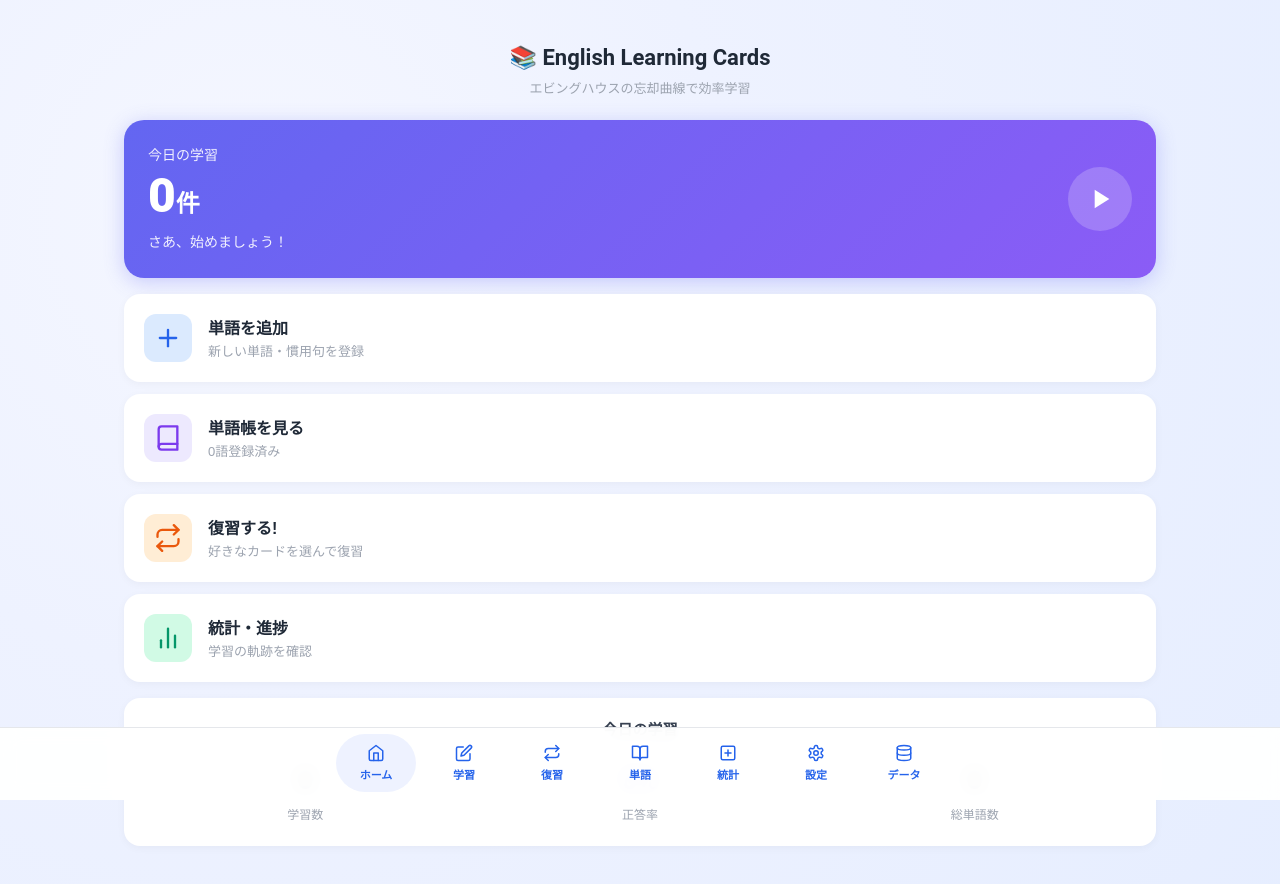
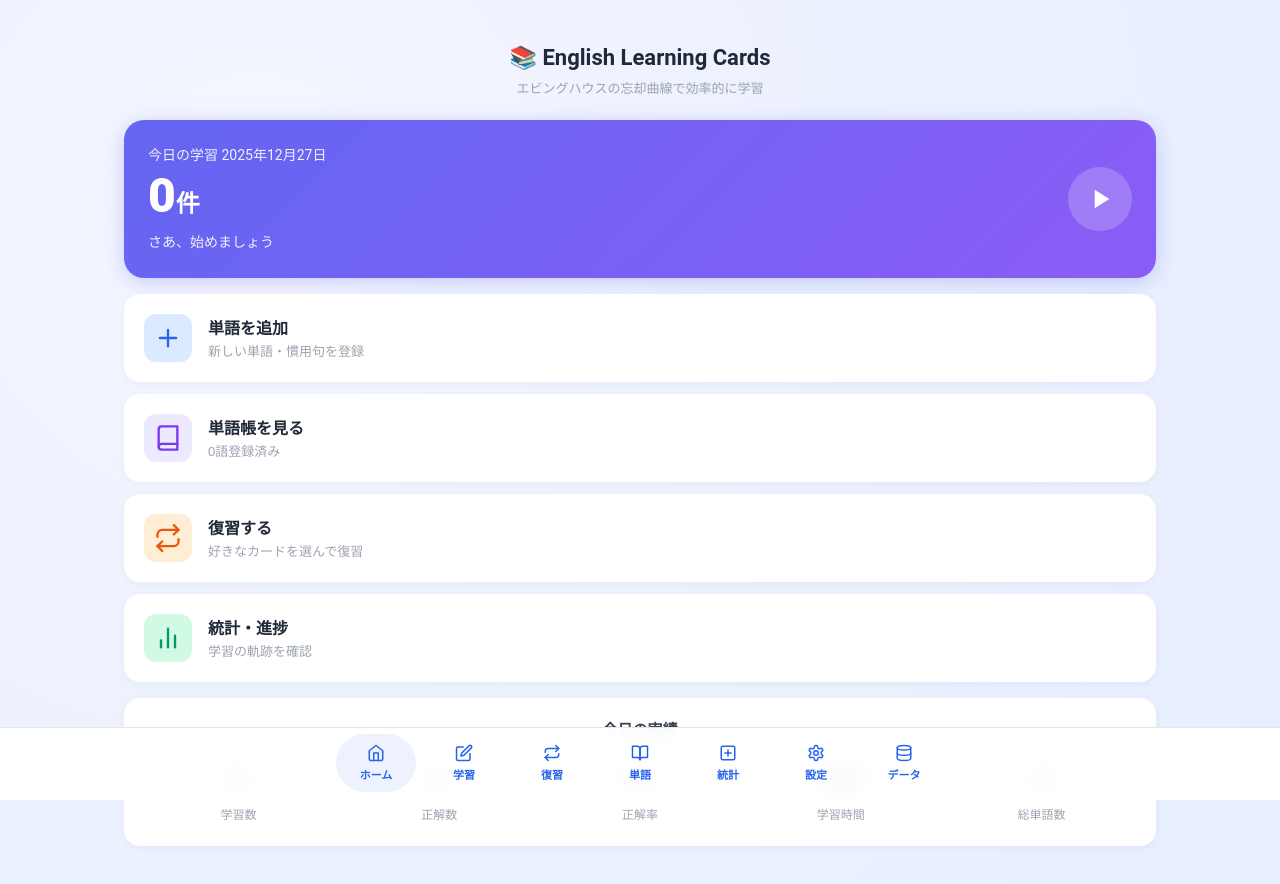
Before and after one commit to kazurytaniy/english-learning-app, a React (Vite) app: page / in a window 1280 px wide. Shown: the top 884 px of the page. Built offline with nearby package versions, Linux system fonts and the light colour scheme.

Commit message:
ホーム画面修正

```diff
--- a/src/App.jsx
+++ b/src/App.jsx
@@ -82,12 +82,6 @@ function App() {
     setPage(PAGES.LEARN);
   };
 
-  const resetTodayLearning = async () => {
-    await repo.clearSession('schedule');
-    setQueue([]);
-    setAnswers([]);
-    setTotalCount(0);
-  };
 
   const handleAnswer = async (item, skill, isCorrect, elapsedMs) => {
     await recordAnswer(repo, item, skill, isCorrect, elapsedMs);
@@ -125,7 +119,6 @@ function App() {
         <LearnModeSelect
           repo={repo}
           onStart={(skills) => startLearn(skills, { forceNew: true })}
-          onReset={resetTodayLearning}
           onBack={() => setPage(PAGES.DASH)}
         />
       );
--- a/src/components/Dashboard.jsx
+++ b/src/components/Dashboard.jsx
@@ -50,10 +50,15 @@ export default function Dashboard({ repo, onStartLearn, onNavigate }) {
     load();
   }, [repo]);
 
-  const todayQueue = queueCount(stats);
+  const todayQueue = stats?.todayQueue || 0;
   const totalItems = stats?.totalItems || 0;
   const todayLearned = stats?.todayLearned || 0;
+  const todayCorrect = stats?.todayCorrect || 0;
   const todayAccuracy = stats?.todayAccuracy || 0;
+  const todayTimeMs = stats?.todayTimeMs || 0;
+  const todayLabel = formatJstLong(new Date());
+  const todayQueueLabel = `${todayQueue}`;
+  const todayTimeLabel = formatDuration(todayTimeMs);
 
   return (
     <div className="dashboard-container">
@@ -209,7 +214,7 @@ export default function Dashboard({ repo, onStartLearn, onNavigate }) {
         }
         .stats-grid {
           display: grid;
-          grid-template-columns: repeat(3, 1fr);
+          grid-template-columns: repeat(auto-fit, minmax(120px, 1fr));
           gap: 12px;
         }
         .stat-item {
@@ -233,17 +238,17 @@ export default function Dashboard({ repo, onStartLearn, onNavigate }) {
       {/* ヘッダー */}
       <div className="header">
         <h1 className="header-title">📚 English Learning Cards</h1>
-        <p className="header-subtitle">エビングハウスの忘却曲線で効率学習</p>
+        <p className="header-subtitle">エビングハウスの忘却曲線で効率的に学習</p>
       </div>
 
       {/* 今日の学習カード */}
       <div className="hero-card">
         <div className="hero-content">
-          <div className="hero-label">今日の学習</div>
+          <div className="hero-label">今日の学習 {todayLabel}</div>
           <div className="hero-count">
-            {todayQueue}<span>件</span>
+            {todayQueueLabel}<span>件</span>
           </div>
-          <div className="hero-subtitle">さあ、始めましょう！</div>
+          <div className="hero-subtitle">さあ、始めましょう</div>
         </div>
         <button className="hero-play-btn" onClick={onStartLearn} title="学習を開始">
           <PlayIcon />
@@ -271,17 +276,15 @@ export default function Dashboard({ repo, onStartLearn, onNavigate }) {
         </div>
       </button>
 
-
       <button className="menu-card" onClick={() => onNavigate('free')}>
         <div className="menu-icon menu-icon-orange">
           <RepeatIcon />
         </div>
         <div className="menu-content">
-          <div className="menu-title">復習する!</div>
+          <div className="menu-title">復習する</div>
           <div className="menu-description">好きなカードを選んで復習</div>
         </div>
       </button>
-
 
       <button className="menu-card" onClick={() => onNavigate('stats')}>
         <div className="menu-icon menu-icon-green">
@@ -293,19 +296,25 @@ export default function Dashboard({ repo, onStartLearn, onNavigate }) {
         </div>
       </button>
 
-
-
-      {/* 今日の学習 統計 */}
+      {/* 今日の実績 */}
       <div className="stats-card">
-        <div className="stats-title">今日の学習</div>
+        <div className="stats-title">今日の実績</div>
         <div className="stats-grid">
           <div className="stat-item">
             <div className="stat-value">{todayLearned}</div>
             <div className="stat-label">学習数</div>
           </div>
           <div className="stat-item">
+            <div className="stat-value">{todayCorrect}</div>
+            <div className="stat-label">正解数</div>
+          </div>
+          <div className="stat-item">
             <div className="stat-value stat-value-accent">{todayAccuracy}%</div>
-            <div className="stat-label">正答率</div>
+            <div className="stat-label">正解率</div>
+          </div>
+          <div className="stat-item">
+            <div className="stat-value">{todayTimeLabel}</div>
+            <div className="stat-label">学習時間</div>
           </div>
           <div className="stat-item">
             <div className="stat-value">{totalItems}</div>
@@ -317,6 +326,28 @@ export default function Dashboard({ repo, onStartLearn, onNavigate }) {
   );
 }
 
-function queueCount(stats) {
-  return stats?.todayQueue || 0;
+function formatJstLong(date) {
+  const d = date instanceof Date ? date : new Date(date);
+  const parts = new Intl.DateTimeFormat('ja-JP', {
+    timeZone: 'Asia/Tokyo',
+    year: 'numeric',
+    month: 'numeric',
+    day: 'numeric',
+  }).formatToParts(d);
+  const year = parts.find((p) => p.type === 'year')?.value || '';
+  const month = parts.find((p) => p.type === 'month')?.value || '';
+  const day = parts.find((p) => p.type === 'day')?.value || '';
+  return `${year}年${month}月${day}日`;
 }
+
+function formatDuration(ms) {
+  if (!ms || ms <= 0) return '0秒';
+  const totalSeconds = Math.round(ms / 1000);
+  if (totalSeconds < 60) return `${totalSeconds}秒`;
+  const totalMinutes = Math.floor(totalSeconds / 60);
+  const seconds = totalSeconds % 60;
+  if (totalMinutes < 60) return `${totalMinutes}分${seconds ? `${seconds}秒` : ''}`;
+  const hours = Math.floor(totalMinutes / 60);
+  const minutes = totalMinutes % 60;
+  return `${hours}時間${minutes}分`;
+}
--- a/src/components/DataManagement.jsx
+++ b/src/components/DataManagement.jsx
@@ -1,4 +1,5 @@
 import React, { useRef, useState } from 'react';
+import { formatDateJst } from '../utils/date';
 
 export default function DataManagement({ repo, onBack }) {
   const fileInputRef = useRef(null);
@@ -11,7 +12,7 @@ export default function DataManagement({ repo, onBack }) {
       const url = URL.createObjectURL(blob);
       const a = document.createElement('a');
       a.href = url;
-      a.download = `ela-backup-${new Date().toISOString().slice(0, 10)}.json`;
+      a.download = `ela-backup-${formatDateJst(new Date())}.json`;
       a.click();
       URL.revokeObjectURL(url);
       setStatus('エクスポートが完了しました。');
--- a/src/components/FreeReview.jsx
+++ b/src/components/FreeReview.jsx
@@ -1,5 +1,6 @@
 import React, { useEffect, useMemo, useState } from 'react';
 import { Check, X, Mic } from 'lucide-react';
+import { formatDateJst } from '../utils/date';
 
 const SKILLS = [
   { id: 'A', label: '英→日' },
@@ -39,7 +40,7 @@ const formatDue = (s) => {
   if (!s) return '未設定';
   if (s.length === 10) return s;
   try {
-    return new Date(s).toISOString().slice(0, 10);
+    return formatDateJst(s);
   } catch {
     return s;
   }
--- a/src/components/LearnModeSelect.jsx
+++ b/src/components/LearnModeSelect.jsx
@@ -1,32 +1,23 @@
 import React, { useEffect, useState } from 'react';
-import { buildTodayQueue } from '../services/scheduleService';
+import { countTodayQueue } from '../services/scheduleService';
 
-export default function LearnModeSelect({ repo, onStart, onReset, onBack }) {
-  const [resetDone, setResetDone] = useState(false);
+export default function LearnModeSelect({ repo, onStart, onBack }) {
   const [counts, setCounts] = useState({ A: 0, B: 0, C: 0 });
   const [startError, setStartError] = useState('');
 
   const loadCounts = async () => {
     if (!repo) return;
-    const [aQueue, bQueue, cQueue] = await Promise.all([
-      buildTodayQueue(repo, ['A']),
-      buildTodayQueue(repo, ['B']),
-      buildTodayQueue(repo, ['C']),
+    const [aCount, bCount, cCount] = await Promise.all([
+      countTodayQueue(repo, ['A']),
+      countTodayQueue(repo, ['B']),
+      countTodayQueue(repo, ['C']),
     ]);
-    setCounts({ A: aQueue.length, B: bQueue.length, C: cQueue.length });
+    setCounts({ A: aCount, B: bCount, C: cCount });
   };
 
   useEffect(() => {
     loadCounts();
   }, [repo]);
-
-  const handleReset = async () => {
-    if (!onReset) return;
-    await onReset();
-    setResetDone(true);
-    await loadCounts();
-    setTimeout(() => setResetDone(false), 2000);
-  };
 
   const handleStart = async (skills) => {
     if (!onStart) return;
@@ -72,6 +63,8 @@ export default function LearnModeSelect({ repo, onStart, onReset, onBack }) {
     padding: '8px 16px'
   };
 
+  const formatCountLabel = (value) => (value >= 30 ? '30件以上' : `${value}件`);
+
   return (
     <div className="min-h-screen flex items-center justify-center word-page">
       <div className="form-card" style={{ maxWidth: 980, width: '100%', margin: '0 auto' }}>
@@ -87,7 +80,7 @@ export default function LearnModeSelect({ repo, onStart, onReset, onBack }) {
             <div style={rowStyle}>
               <div className="skill-badge skill-badge-a">英→日</div>
               <div style={countStyle}>
-                <span style={countNumberStyle}>{counts.A}</span> 件
+                <span style={countNumberStyle}>{formatCountLabel(counts.A)}</span>
               </div>
               <button
                 type="button"
@@ -103,7 +96,7 @@ export default function LearnModeSelect({ repo, onStart, onReset, onBack }) {
             <div style={rowStyle}>
               <div className="skill-badge skill-badge-b">日→英</div>
               <div style={countStyle}>
-                <span style={countNumberStyle}>{counts.B}</span> 件
+                <span style={countNumberStyle}>{formatCountLabel(counts.B)}</span>
               </div>
               <button
                 type="button"
@@ -119,7 +112,7 @@ export default function LearnModeSelect({ repo, onStart, onReset, onBack }) {
             <div style={{ ...rowStyle, borderBottom: 'none' }}>
               <div className="skill-badge skill-badge-c">Listening</div>
               <div style={countStyle}>
-                <span style={countNumberStyle}>{counts.C}</span> 件
+                <span style={countNumberStyle}>{formatCountLabel(counts.C)}</span>
               </div>
               <button
                 type="button"
@@ -133,16 +126,9 @@ export default function LearnModeSelect({ repo, onStart, onReset, onBack }) {
           </div>
         </div>
 
-        <div className="form-group">
-          <div className="form-label">今日の学習データ</div>
-          <button type="button" className="btn btn-outline" onClick={handleReset}>学習をリセット</button>
-          {resetDone && (
-            <div className="status" style={{ marginTop: 8 }}>リセットしました</div>
-          )}
-          {startError && (
-            <div className="status" style={{ marginTop: 8, color: '#dc2626' }}>{startError}</div>
-          )}
-        </div>
+        {startError && (
+          <div className="status" style={{ marginTop: 8, color: '#dc2626' }}>{startError}</div>
+        )}
       </div>
     </div>
   );
--- a/src/components/StatsPage.jsx
+++ b/src/components/StatsPage.jsx
@@ -15,6 +15,7 @@ import {
     Line
 } from 'recharts';
 import { STATUS_LEVELS } from '../utils/constants';
+import { formatDateJst } from '../utils/date';
 
 // ステータスカラー定義（既存の定義と合わせる）
 const STATUS_COLORS = {
@@ -37,7 +38,7 @@ const formatDate = (date, mode) => {
         return `${startOfWeek.getMonth() + 1}/${startOfWeek.getDate()}週`;
     }
     if (mode === 'month') return `${d.getFullYear()}/${d.getMonth() + 1}`;
-    return d.toISOString().slice(0, 10);
+    return formatDateJst(d);
 };
 
 const aggregateData = (attempts, mode) => {
@@ -58,16 +59,16 @@ const aggregateData = (attempts, mode) => {
         let key;
 
         if (mode === 'day') {
-            key = d.toISOString().slice(0, 10);
+            key = formatDateJst(d);
         } else if (mode === 'week') {
             // 週の開始日（日曜日）をキーにする
             const startOfWeek = new Date(d);
             startOfWeek.setDate(d.getDate() - d.getDay());
-            key = startOfWeek.toISOString().slice(0, 10);
+            key = formatDateJst(startOfWeek);
         } else if (mode === 'month') {
             // 月の1日をキーにする
             const startOfMonth = new Date(d.getFullYear(), d.getMonth(), 1);
-            key = startOfMonth.toISOString().slice(0, 10);
+            key = formatDateJst(startOfMonth);
         }
 
         if (!groups[key]) {
--- a/src/components/WordList.jsx
+++ b/src/components/WordList.jsx
@@ -1,5 +1,6 @@
 import React, { useEffect, useMemo, useRef, useState } from 'react';
 import { STATUS_LEVELS } from '../utils/constants';
+import { formatDateJst } from '../utils/date';
 
 const uniqueTags = (tags) => Array.from(new Set(tags.filter(Boolean)));
 
@@ -19,7 +20,7 @@ const formatDue = (s) => {
   if (!s) return '未設定';
   if (s.length === 10) return s;
   try {
-    return new Date(s).toISOString().slice(0, 10);
+    return formatDateJst(s);
   } catch {
     return s;
   }
@@ -1358,7 +1359,7 @@ function buildStats(items, progressList) {
 }
 
 async function ensureProgressForItem(repo, itemId) {
-  const today = new Date().toISOString().slice(0, 10);
+  const today = formatDateJst(new Date());
   for (const skill of ['A', 'B', 'C']) {
     const existing = await repo.getProgress(itemId, skill);
     if (!existing) {
--- a/src/services/scheduleService.js
+++ b/src/services/scheduleService.js
@@ -1,6 +1,7 @@
 import { nextStage } from './spacingService';
+import { formatDateJst } from '../utils/date';
 
-const todayStr = () => new Date().toISOString().slice(0, 10);
+const todayStr = () => formatDateJst(new Date());
 
 const defaultProgress = (item, skill) => ({
   id: `${item.id}-${skill}`,
@@ -14,7 +15,8 @@ const defaultProgress = (item, skill) => ({
   mastered: false,
 });
 
-export async function buildTodayQueue(repo, skills = ['A', 'B', 'C']) {
+export async function buildTodayQueue(repo, skills = ['A', 'B', 'C'], options = {}) {
+  const { limit = 30 } = options;
   const items = await repo.listItems();
   const settings = await repo.getSettings();
   const intervals = settings?.intervals || [1, 2, 4, 7, 15, 30];
@@ -37,7 +39,29 @@ export async function buildTodayQueue(repo, skills = ['A', 'B', 'C']) {
   }
   // 出題件数が多すぎる場合は上限を設定（例: 30件）
   queue.sort((a, b) => (b.item.created_at || 0) - (a.item.created_at || 0));
-  return queue.slice(0, 30);
+  return limit === null ? queue : queue.slice(0, limit);
+}
+
+export async function countTodayQueue(repo, skills = ['A', 'B', 'C']) {
+  const items = await repo.listItems();
+  let total = 0;
+  for (const item of items) {
+    for (const skill of skills) {
+      let prog = await repo.getProgress(item.id, skill);
+      if (!prog) {
+        prog = defaultProgress(item, skill);
+        await repo.saveProgress(prog);
+      } else if (!prog.next_due) {
+        prog.next_due = todayStr();
+        await repo.saveProgress(prog);
+      }
+      const due = prog.next_due || todayStr();
+      if (due <= todayStr()) {
+        total += 1;
+      }
+    }
+  }
+  return total;
 }
 
 export async function recordAnswer(repo, item, skill, isCorrect, elapsedMs = 0) {
@@ -50,7 +74,7 @@ export async function recordAnswer(repo, item, skill, isCorrect, elapsedMs = 0)
   next.setDate(next.getDate() + days);
 
   current.stage = stage;
-  current.next_due = next.toISOString().slice(0, 10);
+  current.next_due = formatDateJst(next);
   current.correct_count += isCorrect ? 1 : 0;
   current.wrong_count += isCorrect ? 0 : 1;
   current.accuracy = current.correct_count / (current.correct_count + current.wrong_count || 1);
--- a/src/services/statsService.js
+++ b/src/services/statsService.js
@@ -1,6 +1,7 @@
-import { buildTodayQueue } from './scheduleService';
+import { countTodayQueue } from './scheduleService';
+import { formatDateJst } from '../utils/date';
 
-const todayStr = () => new Date().toISOString().slice(0, 10);
+const todayStr = () => formatDateJst(new Date());
 
 export async function computeStats(repo) {
   const items = await repo.listItems();
@@ -25,19 +26,20 @@ export async function computeStats(repo) {
   const today = todayStr();
   const todayAttempts = attempts.filter((a) => {
     if (!a?.ts) return false;
-    return new Date(a.ts).toISOString().slice(0, 10) === today;
+    return formatDateJst(a.ts) === today;
   });
   const todayLearned = todayAttempts.length;
   const todayCorrect = todayAttempts.filter((a) => a.result).length;
+  const todayTimeMs = todayAttempts.reduce((sum, a) => sum + (a.elapsedMs || 0), 0);
   const todayAccuracy = todayLearned ? Math.round((todayCorrect / todayLearned) * 100) : 0;
 
   // スキルごとの本日キュー件数を取得し、合算して「今日の学習」件数とする
   const [todayA, todayB, todayC] = await Promise.all([
-    buildTodayQueue(repo, ['A']),
-    buildTodayQueue(repo, ['B']),
-    buildTodayQueue(repo, ['C']),
+    countTodayQueue(repo, ['A']),
+    countTodayQueue(repo, ['B']),
+    countTodayQueue(repo, ['C']),
   ]);
-  const todayQueue = todayA.length + todayB.length + todayC.length;
+  const todayQueue = todayA + todayB + todayC;
 
   const stats = {
     totalItems: items.length,
@@ -49,7 +51,9 @@ export async function computeStats(repo) {
     totalCorrect,
     todayQueue,
     todayLearned,
+    todayCorrect,
     todayAccuracy,
+    todayTimeMs,
   };
   return stats;
 }
--- /dev/null
+++ b/src/utils/date.js
@@ -0,0 +1,10 @@
+export const formatDateJst = (date) => {
+  const d = date instanceof Date ? date : new Date(date);
+  if (Number.isNaN(d.getTime())) return '';
+  return new Intl.DateTimeFormat('en-CA', {
+    timeZone: 'Asia/Tokyo',
+    year: 'numeric',
+    month: '2-digit',
+    day: '2-digit',
+  }).format(d);
+};
```
